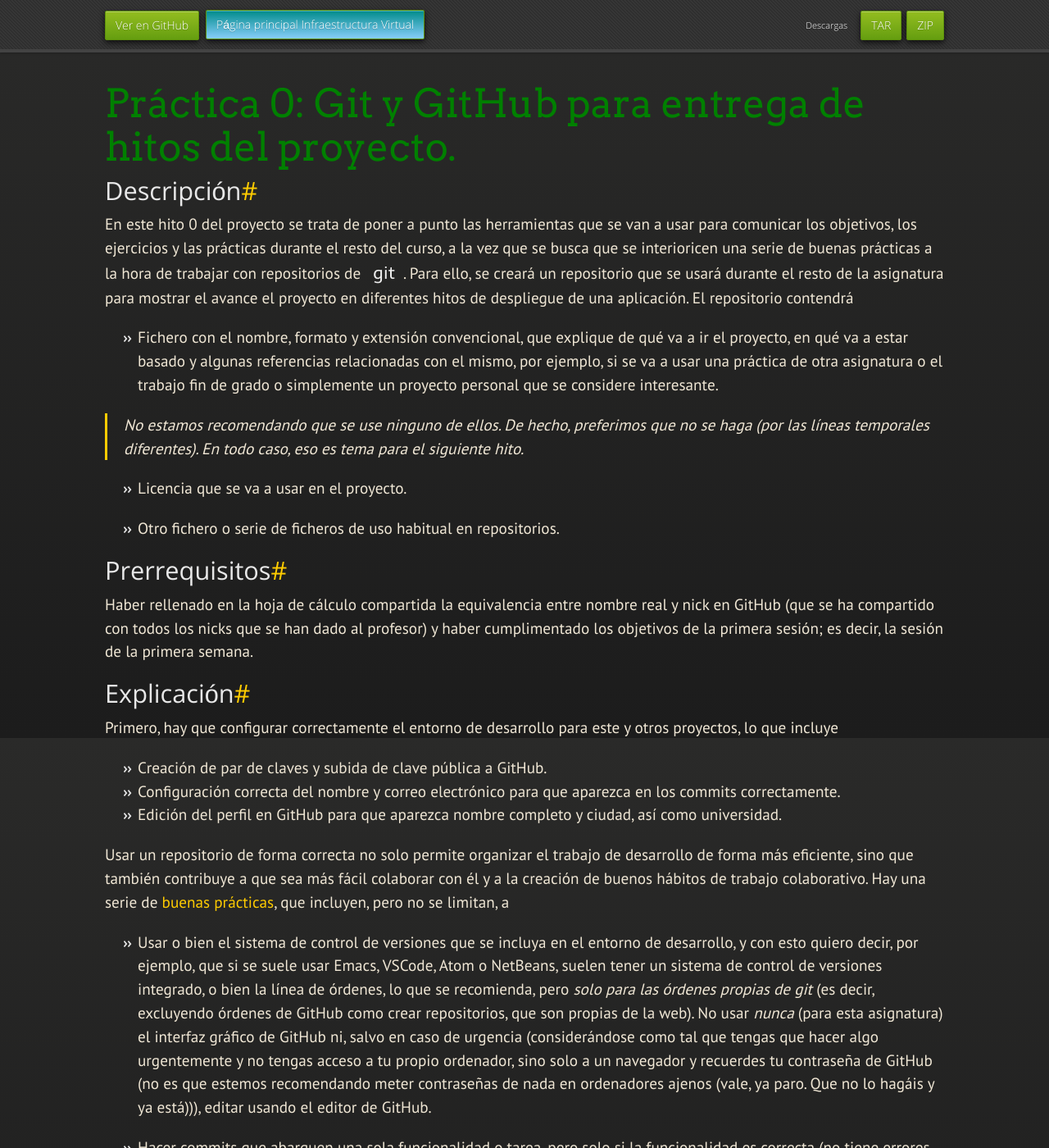
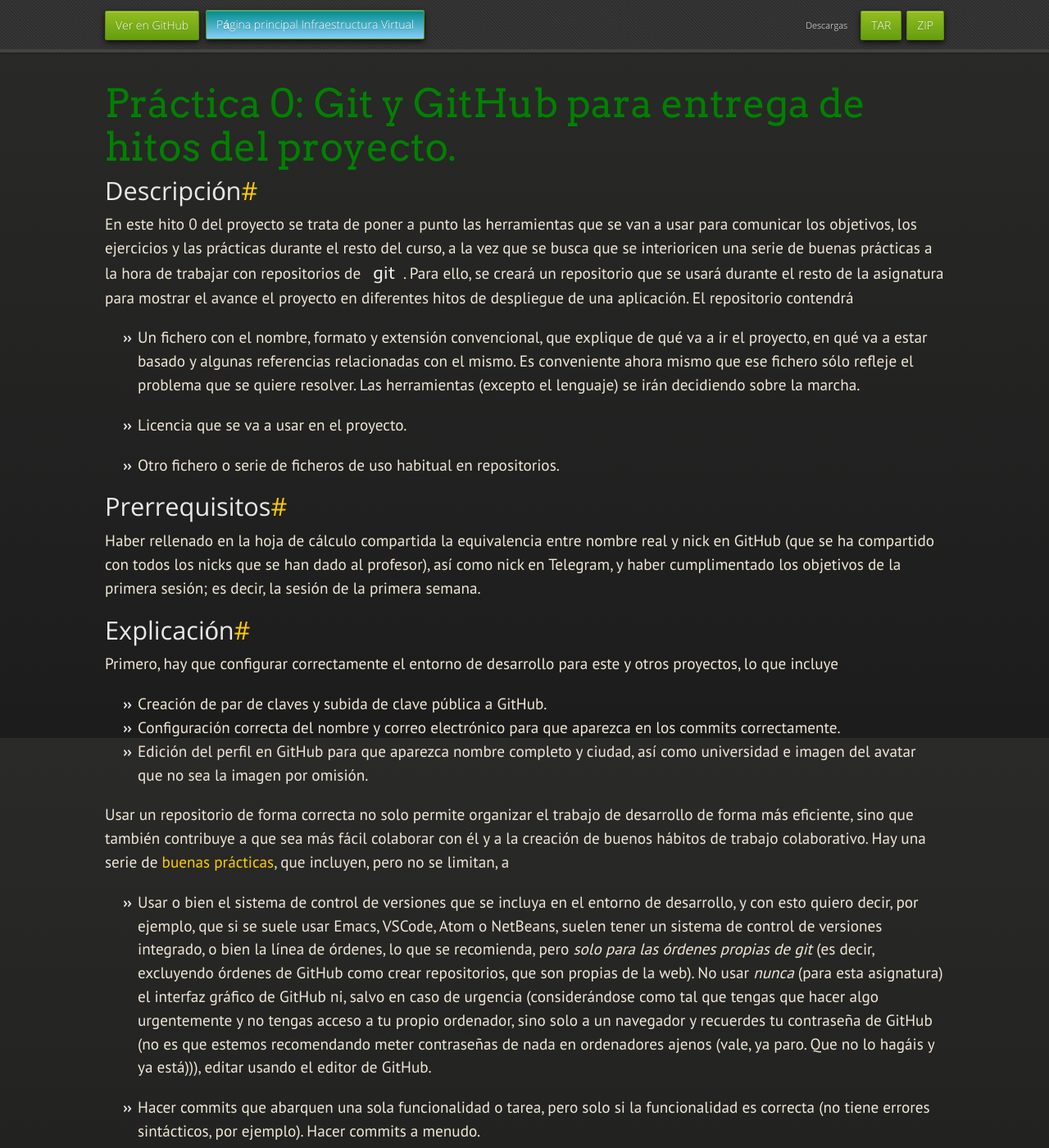
Before and after one commit to JJ/IV, a Jekyll site: the page built from documentos/proyecto/0.Repositorio.md, in a window 1280 px wide and 1400 px high. Shown: the whole window at 82% size. Built offline with Jekyll 4.4.1, drawn with Linux system fonts in a browser that asks for light colours; nearby versions of some CDN libraries; some web fonts are replaced; our own code applies the rules of GitHub Pages for plain Markdown files; some of the changed text lies outside the part shown.

Commit message:
Sync documentos/proyecto/0.Repositorio.md de master a gh-pages

```diff
--- a/documentos/proyecto/0.Repositorio.md
+++ b/documentos/proyecto/0.Repositorio.md
@@ -18,16 +18,13 @@ repositorios de `git`. Para ello, se creará un repositorio que se usará
 durante el resto de la asignatura para mostrar el avance el proyecto en diferentes hitos
 de despliegue de una aplicación. El repositorio contendrá
 
-* Fichero con el nombre, formato y extensión convencional, que
+
+* Un fichero con el nombre, formato y extensión convencional, que
   explique de qué va a ir el proyecto, en qué va a estar
-  basado y algunas referencias relacionadas con el mismo, por ejemplo,
-  si se va a usar una práctica de otra asignatura o el trabajo fin de
-  grado o simplemente un proyecto personal que se considere
-  interesante.
-
->No estamos *recomendando* que se use ninguno de ellos. De hecho,
->preferimos que *no* se haga (por las líneas temporales diferentes). En todo caso, eso es tema para el
->siguiente hito.
+  basado y algunas referencias relacionadas con el mismo. Es
+  conveniente ahora mismo que ese fichero sólo refleje el problema
+  que se quiere resolver. Las herramientas (excepto el lenguaje) se
+  irán decidiendo sobre la marcha.
 
 * Licencia que se va a usar en el proyecto.
 
@@ -38,7 +35,7 @@ Prerrequisitos
 
 Haber rellenado en la hoja de cálculo compartida la equivalencia
 entre nombre real y nick en GitHub (que se ha compartido con todos los
-nicks que se han dado al profesor) y haber cumplimentado los objetivos
+nicks que se han dado al profesor), así como nick en Telegram, y haber cumplimentado los objetivos
 de la primera sesión; es decir, la sesión de la primera semana.
 
 Explicación
@@ -49,7 +46,7 @@ Primero, hay que configurar correctamente el entorno de desarrollo para este y o
 * Configuración correcta del nombre y correo electrónico para que
   aparezca en los commits correctamente.
 * Edición del perfil en GitHub para que aparezca nombre completo y ciudad, así
-  como universidad.
+  como universidad e imagen del avatar que no sea la imagen por omisión.
 
 Usar un repositorio de forma correcta no solo permite organizar el
 trabajo de desarrollo de forma más eficiente, sino que también contribuye a que sea
@@ -87,14 +84,20 @@ que incluyen, pero no se limitan, a
 Entrega de la práctica
 --------------------------------
 Subir los fuentes a GitHub y
-[añadir al fichero de entrega del proyecto, en la fila correspondiente, el nombre del proyecto, el autor y un enlace al mismo y hacer un **pull request**](https://github.com/JJ/IV-19-20/blob/master/proyectos/hito-0.md).
+[añadir al fichero de entrega del proyecto, en la fila correspondiente, el nombre del proyecto, el autor y un enlace al mismo y hacer un **pull request**](https://github.com/JJ/IV-20-21/blob/master/proyectos/hito-0.md).
 
 Cada proyecto tendrá su *propio repositorio* en GitHub. La
 documentación se incluirá en ficheros con el formato Markdown (en su
-*sabor* GitHub, en caso de que se desee). Esta descripción de la
+*sabor* GitHub, en caso de que se desee) u otro formato de marcas que
+sea interpretado directamente por GitHub (como .org o .rst). Esta descripción de la
 aplicación irá evolucionando con los diferentes hitos.
 
-El `README.md` del proyecto será, efectivamente, la descripción del proyecto en sí. Documentación adicional (por ejemplo, justificación de la instalación de las herramientas) se deben poner en un directorio aparte *y enlazarse desde el README.md* en un apartado específico (al final del mismo, por ejemplo).
+El `README.md` del proyecto será, efectivamente, la descripción del
+proyecto en sí. Documentación adicional (por ejemplo, justificación de
+la instalación de las herramientas) se deben poner en un directorio
+aparte *y enlazarse desde el README.md* en un apartado específico (al
+final del mismo, por ejemplo). Por ejemplo, pantallazos u otro tipo de
+documentación que pruebe que se ha configurado correctamente git.
 
 Valoración
 --------------
@@ -114,7 +117,7 @@ Valoración
 Si el repositorio no existe, el alumno no ha rellenado su nick de
   GitHub en el repositorio compartido, no tiene la licencia de software libre
   correcta, tiene algún error, no se ha hecho pull request
-  correctamente, hay indicios de copia o de realizar el trabajo en colaboración,  o no están los fuentes publicados, *la práctica estará
+  correctamente, o hay indicios de copia o de realizar el trabajo en colaboración, *la práctica estará
   suspensa*.
 
 # Reenvío
```
